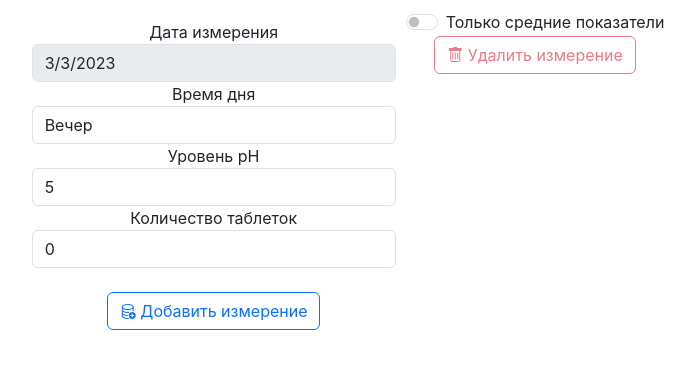
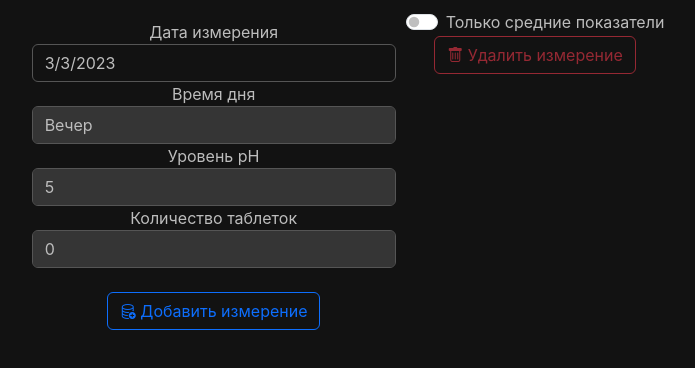
Before and after one commit to barkev2009/blemaren, a React (Create React App) app in the folder client/: page / in a window 1280 px wide. Shown: the top 368 px of the page, without its empty margins (297-992 px from the left). Built offline with nearby package versions, Linux system fonts and the light colour scheme; no server answers.

Commit message:
dark theme

```diff
--- a/client/src/components/containers/MeasureContainer.js
+++ b/client/src/components/containers/MeasureContainer.js
@@ -10,7 +10,7 @@ const MeasureContainer = memo(
         const dispatch = useDispatch();
 
         const styleHandler = () => {
-            return measureData.id === chosen ? 'pink' : 'white'
+            return measureData.id === chosen ? 'pink' : '#121212'
         }
 
         const chooseMeasure = () => {
--- a/client/src/styles.css
+++ b/client/src/styles.css
@@ -10,6 +10,8 @@ body {
     sans-serif;
   -webkit-font-smoothing: antialiased;
   -moz-osx-font-smoothing: grayscale;
+  background-color: #121212;
+  color: #bdbdbd;
 }
 
 code {
@@ -90,3 +92,13 @@ code {
 .form-check-input {
   cursor: pointer;
 }
+
+.form-control {
+  background-color: #353535;
+  border-color: #555555;
+  color: #bdbdbd;
+}
+
+.form-control:disabled {
+  background-color: #121212;
+}
```
Also changed, not shown: 1 other file (tests, documents, lock files or other folders).
